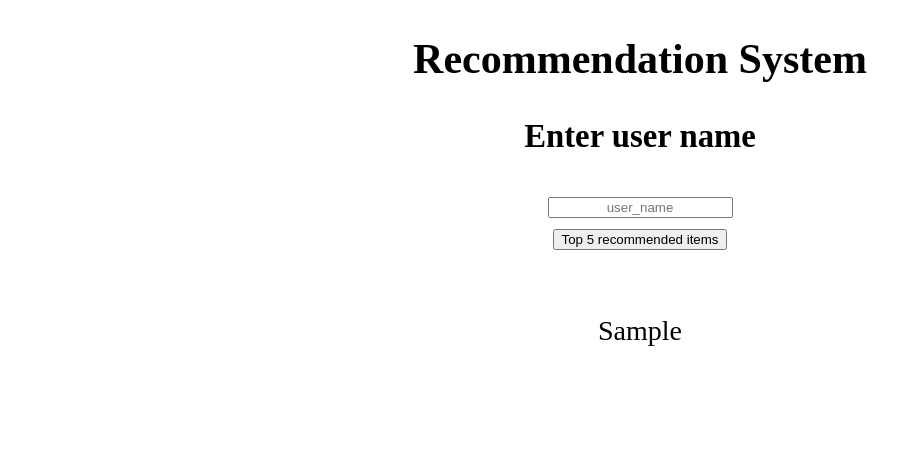
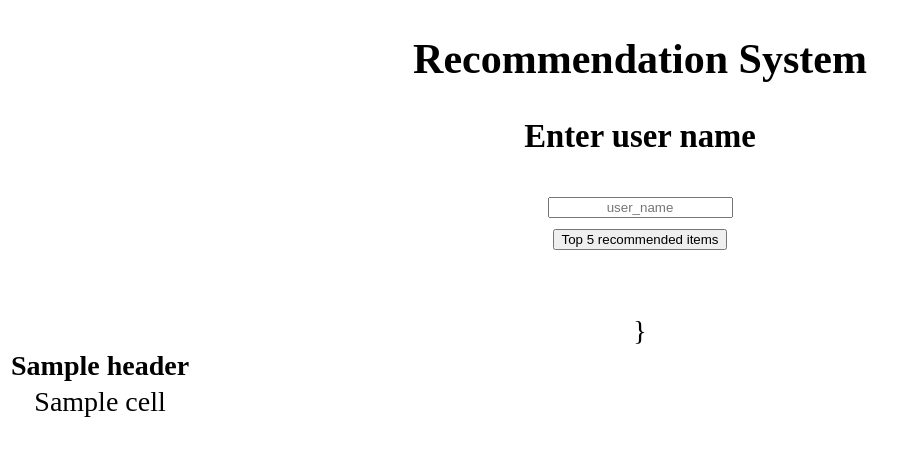
Before and after one commit to palak0509/test, a Python web app: template templates/index.html in a window 1280 px wide. Shown: the top 456 px of the page, without its empty margins (0-918 px from the left). Run offline with Jinja, Linux system fonts and the light colour scheme; the template is opened without the code that fills it: most values are stand-ins (such as "Sample title", 1, 10 or a date in 2020).

Commit message:
Add files via upload

```diff
--- a/templates/index.html
+++ b/templates/index.html
@@ -26,10 +26,22 @@
 
    <br>
    <br>
-     {{ items_list }}
+<table>
+<tr>
+{% for header in headings %}
+<th>{{ header}}</th>
+{% endfor %}}
+</tr>
+{% for row in item_list %}
+<tr>
+{% for cell in row %}
+<td> {{cell}} </td>
+{% endfor %}
+</tr>
+{% endfor %}
+</table>
 
  </div>
 
-
 </body>
 </html>
```
